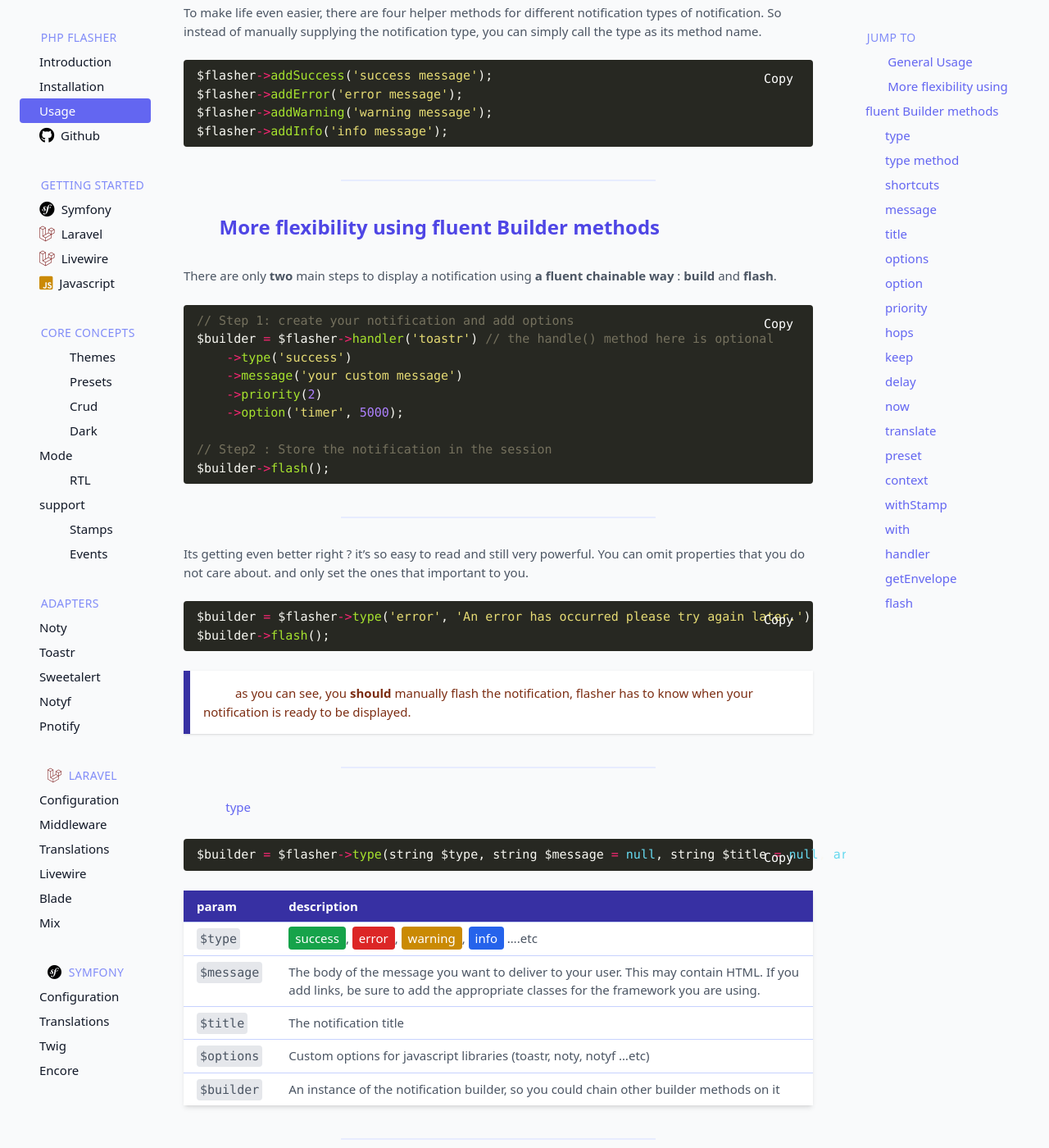
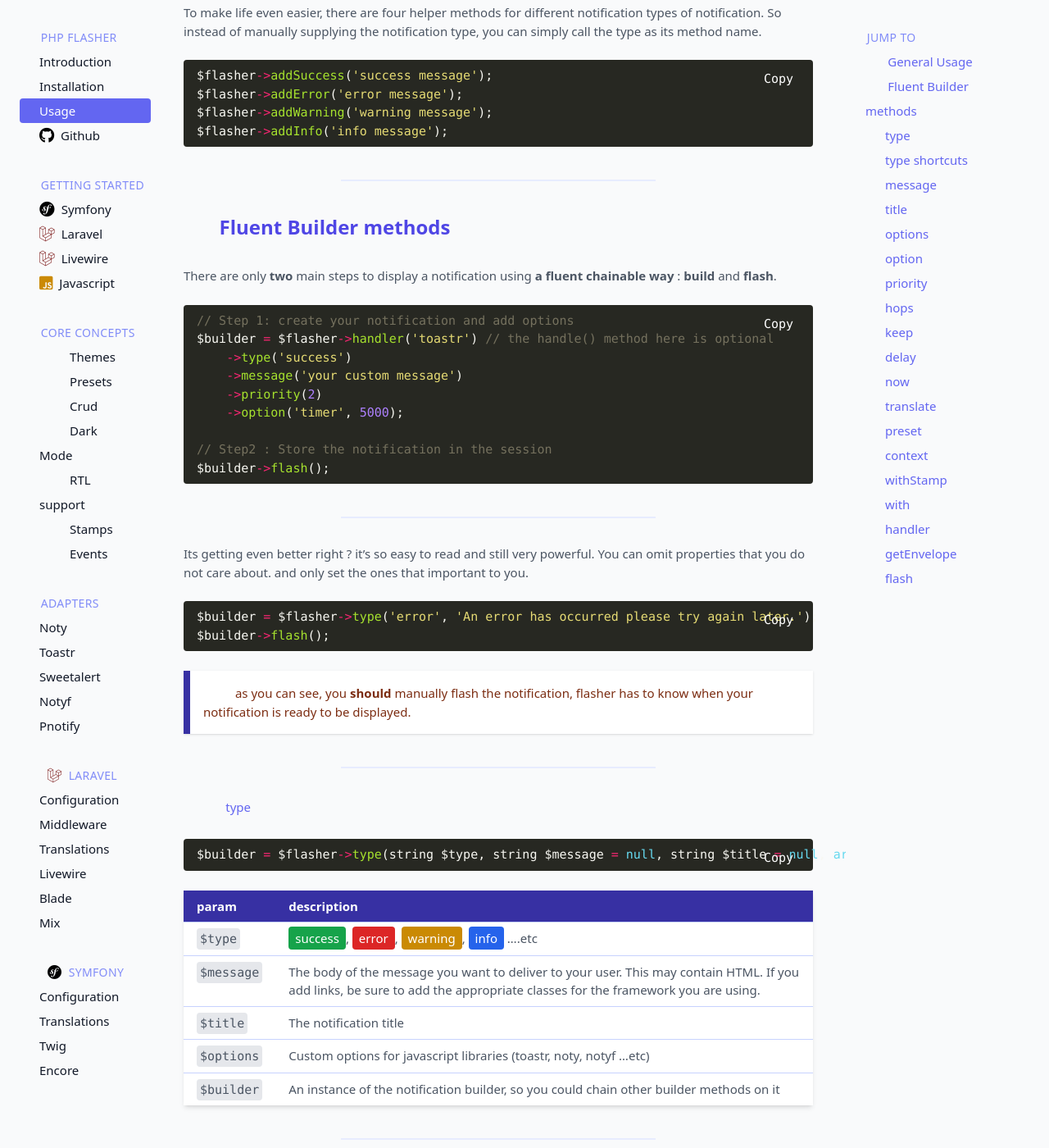
Before and after one commit to php-flasher/php-flasher.github.io, a Jekyll site: the page built from docs/usage.md, in a window 1280 px wide and 1400 px high, scrolled down 935 px. Shown: the whole window at 82% size. Built offline with Jekyll 4.4.1, drawn with Linux system fonts in a browser that asks for light colours; some web fonts are replaced; some of the changed text lies outside the part shown.

Commit message:
update usage page

````diff
--- a/docs/usage.md
+++ b/docs/usage.md
@@ -43,7 +43,7 @@
 
 ---
 
-## <i class="fa-duotone fa-list-radio"></i> More flexibility using fluent Builder methods
+## <i class="fa-duotone fa-list-radio"></i> Fluent Builder methods
 
 There are only __two__ main steps to display a notification using **a fluent chainable way** : __build__ and __flash__.
 
@@ -78,8 +78,6 @@
 $builder = $flasher->type(string $type, string $message = null, string $title = null, array $options = [])
 ```
 
-
-
 | param      | description                                                                                                                                                                                                                                                                                     |
 |------------|-------------------------------------------------------------------------------------------------------------------------------------------------------------------------------------------------------------------------------------------------------------------------------------------------|
 | `$type`    | <span class="text-white bg-green-600 px-2 py-1 rounded">success</span>, <span class="text-white bg-red-600 px-2 py-1 rounded">error</span>, <span class="text-white bg-yellow-600 px-2 py-1 rounded">warning</span>, <span class="text-white bg-blue-600 px-2 py-1 rounded">info</span> ....etc |
@@ -90,7 +88,7 @@
 
 ---
 
-<p id="method-shortcuts"><a href="#method-shortcuts" class="anchor"><i class="fa-duotone fa-link"></i> type method shortcuts</a></p>
+<p id="method-shortcuts"><a href="#method-shortcuts" class="anchor"><i class="fa-duotone fa-link"></i> type shortcuts</a></p>
 
 ```php
 $builder = $flasher->success(string $message = null, string $title = null, array $options = [])
````
